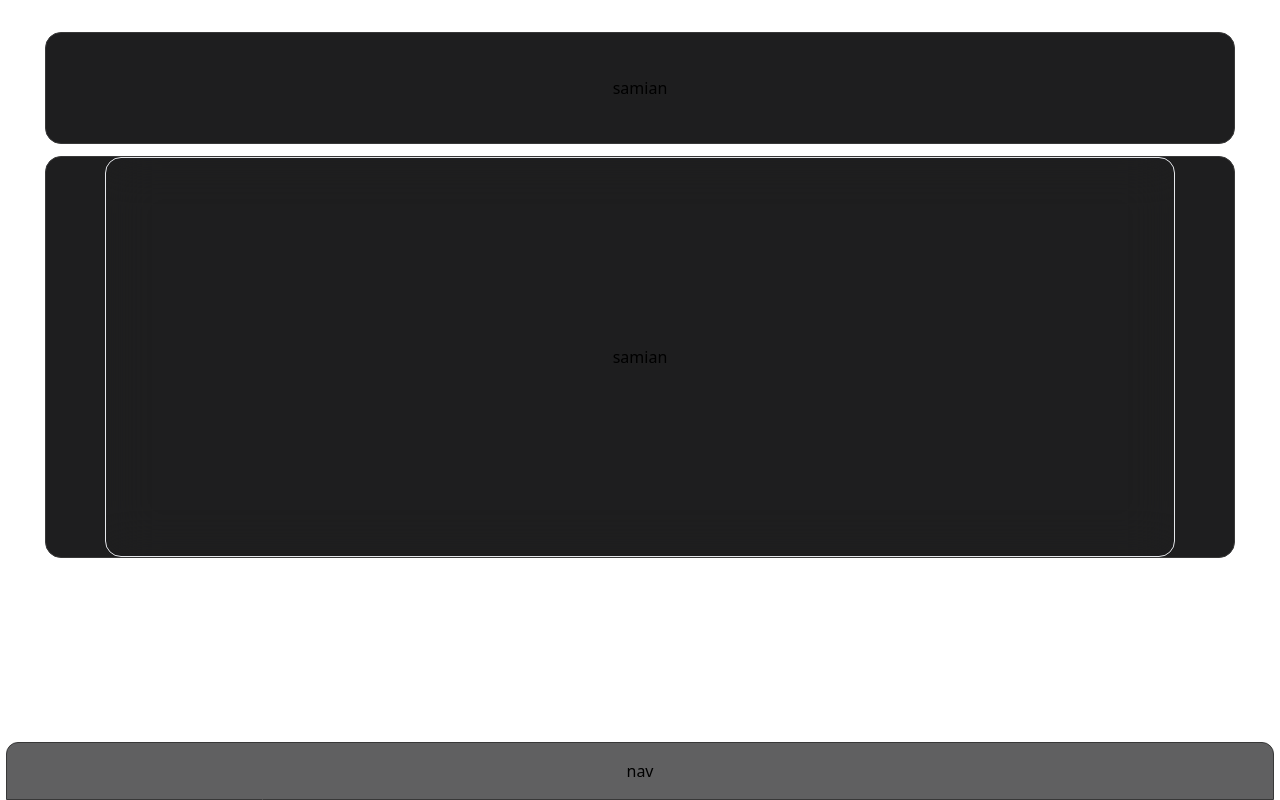
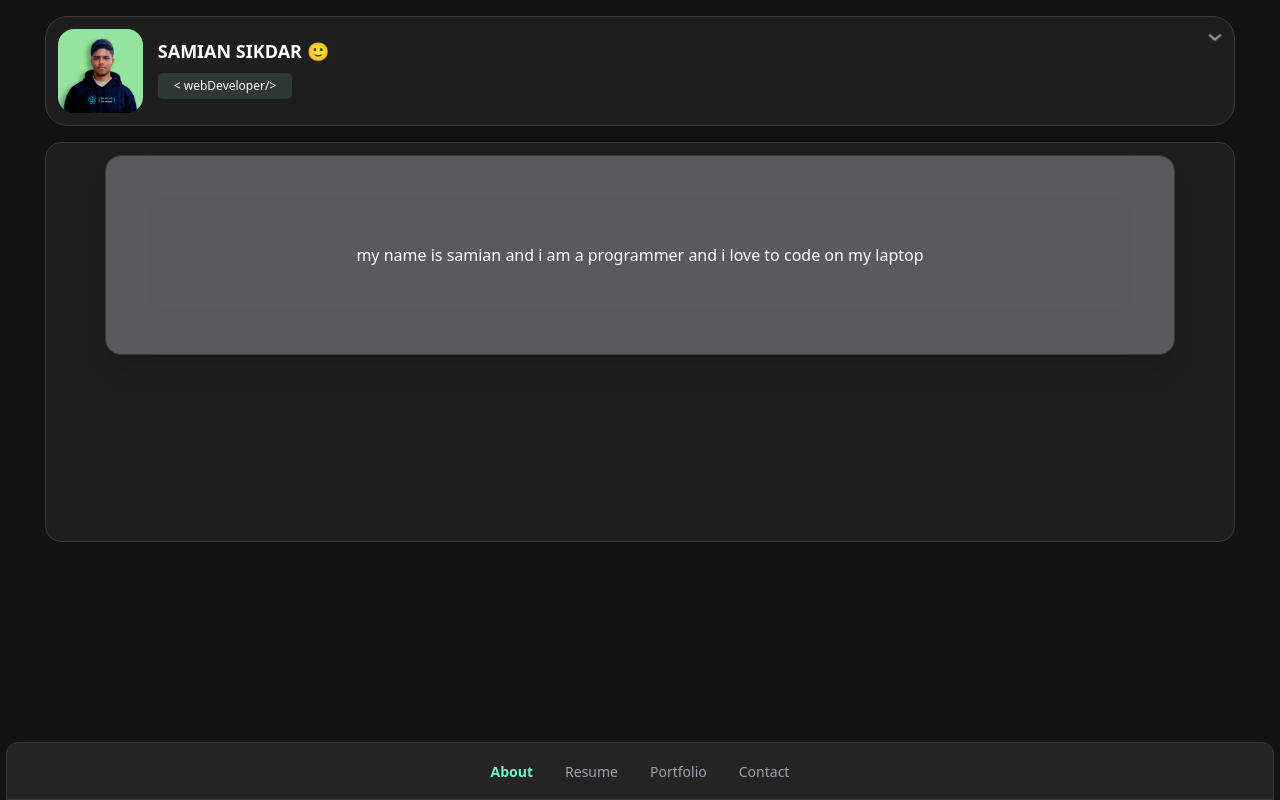
Before and after one commit to SAMIAN04/portfolio, a React (Vite) app: page / in a window 1280 px wide. Built offline with nearby package versions, Linux system fonts and the light colour scheme; a web font is replaced by a local one.

Commit message:
added profile photo. editted all the content boxes and cards. added active navbar.

```diff
--- a/index.html
+++ b/index.html
@@ -13,7 +13,7 @@
     <title>PORTFOLIO</title>
   </head>
   <body
-    class="dark:bg-[#121212] dark:text-white flex justify-center items-center content-center"
+    class=" text-white flex justify-center items-center content-center"
   >
     <div id="root"></div>
     <script type="module" src="/src/main.jsx"></script>
--- a/src/App.css
+++ b/src/App.css
@@ -102,6 +102,7 @@ section {
 }
 body {
   line-height: 1;
+  background-color: #121212;
 }
 ol,
 ul {
--- a/src/App.jsx
+++ b/src/App.jsx
@@ -1,24 +1,62 @@
 import "./App.css";
+import { FontAwesomeIcon } from "@fortawesome/react-fontawesome";
+import { faAngleDown } from "@fortawesome/free-solid-svg-icons";
 import Card from "./components/Card";
 import Section from "./components/Section";
+import { useState } from "react";
+import Nav from "./components/Nav";
 
 function App() {
+  const [isExpanded, setIsExpanded] = useState(false);
+
+  const toggleExpand = () => {
+    setIsExpanded(!isExpanded);
+  };
+
   return (
     <>
-      <main className=" min-h-[640px] max-h-0[1080]  min-w-[360px] max-w-[1910] w-[99vw] overflow-x-hidden overflow-y-scroll flex justify-center items-center flex-col gap-3">
-        <div className="h-[112px] flex justify-center items-center bg-main w-[93vw] rounded-2xl mt-5 border-[1px] border-[#383838]">samian</div>
+      <main className="min-h-[640px] max-h-0[1080] min-w-[360px] max-w-[1910] w-[99vw] overflow-x-hidden overflow-y-scroll flex items-center flex-col gap-4 text-white">
+        <div
+          className={`flex  bg-[#1e1e1f] w-[93vw] rounded-[1.4rem] mt-4 border-[1px] border-[#383838] relative duration-700 ${
+            isExpanded ? "h-[322px]" : "h-[110px]"
+          } `}
+        >
+          {/*down arrow */}
+          <span
+            className={`${
+              isExpanded ? "rotate-180" : "rotate-0"
+            } absolute top-2 right-3 duration-300`}
+          >
+            {!isExpanded ? (
+              <FontAwesomeIcon
+                className={`text-gray-400  text-[1rem] transform duration-900 `}
+                onClick={toggleExpand}
+                icon={faAngleDown}
+                bounce
+              />
+            ) : (
+              <FontAwesomeIcon
+                className={`text-gray-400  text-[1.2rem] transform duration-300 `}
+                onClick={toggleExpand}
+                icon={faAngleDown}
+              />
+            )}
+          </span>
+          {/* image */}
+          <img src="src/assets/me1.jpg" alt="my pic" className="w-[85px] rounded-2xl left-3 top-3 absolute" />
+          <p className="flex absolute top-5 left-28 font-semibold text-lg">SAMIAN SIKDAR 🙂</p>
+          <div className="top-14 left-28 w-[fit-content] bg-[#44594d77] font-light  px-4 py-1 text-[12px] rounded-[5px] absolute">&lt; webDeveloper/&gt;</div>
+      </div>
         <div>
           <Section>
             <Card>
-              samian
-              </Card >
+              my name is samian and i am a programmer and i love to code on my
+              laptop
+            </Card>
           </Section>
         </div>
-        <nav className="h-[57.6px] w-[99vw] flex justify-center items-center bg-[#2b2b2cbf] fixed  bottom-0 z-0 backdrop-blur-xl rounded-tr-xl rounded-tl-xl border-[1px] border-[#383838]">
-        nav
-        </nav>
+        <Nav/>
       </main>
-
     </>
   );
 }
--- a/src/components/Card.jsx
+++ b/src/components/Card.jsx
@@ -1,10 +1,14 @@
-import React from 'react'
+import React from 'react';
 
 // eslint-disable-next-line react/prop-types
-function Card({children}) {
+function Card({ children }) {
   return (
-    <div className='bg-grad backdrop-blur-xl min-h-[400px] max-h-[1080px]  min-w-[300px] max-w-[1910] w-[90%] rounded-2xl border-[1px]  flex justify-center items-center'>{ children}</div>
-)
+    <div className="backdrop-blur-xl min-h-[200px] max-h-[400px] h-fit min-w-[300px] max-w-[1910px] w-[90%] rounded-2xl border-[1px] border-[#383838] shadow-xl flex justify-center items-center bg-[#aaacb16c]  text-ellipsis whitespace-normal overflow-x-hidden  scroll p-3">
+
+        {children}
+
+    </div>
+  );
 }
 
-export default Card
+export default Card;
--- /dev/null
+++ b/src/components/Nav.jsx
@@ -0,0 +1,33 @@
+import React, { useState } from 'react';
+
+function Nav() {
+  const [activeItem, setActiveItem] = useState('About');
+
+  const handleItemClick = (item) => {
+    setActiveItem(item);
+  };
+
+  return (
+    <nav className="h-[57.6px] w-[99vw] flex justify-center items-center bg-[#2b2b2cbf] fixed bottom-0 z-0 backdrop-blur-xl rounded-tr-xl rounded-tl-xl border-[1px] border-[#383838]">
+      <div>
+        <ol className="flex gap-8 text-[14px]">
+          {['About', 'Resume', 'Portfolio', 'Contact'].map((item) => (
+            <li
+              key={item}
+              onClick={() => handleItemClick(item)}
+              className={`cursor-pointer ${
+                activeItem === item
+                  ? 'text-[#72fcc2fb] font-semibold'  // Active state styling
+                  : 'text-gray-400'
+              }`}
+            >
+              {item}
+            </li>
+          ))}
+        </ol>
+      </div>
+    </nav>
+  );
+}
+
+export default Nav;
--- a/src/components/Section.jsx
+++ b/src/components/Section.jsx
@@ -3,7 +3,7 @@ import React from 'react'
 // eslint-disable-next-line react/prop-types
 function Section({children}) {
   return (
-      <div className='bg-main min-h-[400px] max-h-[1080px]  min-w-[360px] max-w-[1910] w-[93vw] rounded-2xl border-[1px] border-[#383838] mb-[70px] flex justify-center items-center'>{ children}</div>
+      <div className='bg-[#1e1e1f] min-h-[400px] max-h-[1080px] pt-3 min-w-[360px] max-w-[1910] w-[93vw] rounded-2xl border-[1px] border-[#383838] mb-[70px] flex justify-center text-ellipsis whitespace-normal backdrop:blur-2xl'>{ children}</div>
   )
 }
 
--- a/tailwind.config.js
+++ b/tailwind.config.js
@@ -1,16 +1,77 @@
 /** @type {import('tailwindcss').Config} */
-// eslint-disable-next-line no-undef
 module.exports = {
+  darkMode: ["class"],
   content: [
-    "./index.html",
-    "./src/**/*.{js,jsx,ts,tsx}",
+    './pages/**/*.{js,jsx}',
+    './components/**/*.{js,jsx}',
+    './app/**/*.{js,jsx}',
+    './src/**/*.{js,jsx}',
   ],
+  prefix: "",
   theme: {
+    container: {
+      center: true,
+      padding: "2rem",
+      screens: {
+        "2xl": "1400px",
+      },
+    },
     extend: {
       colors: {
-       main:'#1e1e1f',
+        border: "hsl(var(--border))",
+        input: "hsl(var(--input))",
+        ring: "hsl(var(--ring))",
+        background: "hsl(var(--background))",
+        foreground: "hsl(var(--foreground))",
+        primary: {
+          DEFAULT: "hsl(var(--primary))",
+          foreground: "hsl(var(--primary-foreground))",
+        },
+        secondary: {
+          DEFAULT: "hsl(var(--secondary))",
+          foreground: "hsl(var(--secondary-foreground))",
+        },
+        destructive: {
+          DEFAULT: "hsl(var(--destructive))",
+          foreground: "hsl(var(--destructive-foreground))",
+        },
+        muted: {
+          DEFAULT: "hsl(var(--muted))",
+          foreground: "hsl(var(--muted-foreground))",
+        },
+        accent: {
+          DEFAULT: "hsl(var(--accent))",
+          foreground: "hsl(var(--accent-foreground))",
+        },
+        popover: {
+          DEFAULT: "hsl(var(--popover))",
+          foreground: "hsl(var(--popover-foreground))",
+        },
+        card: {
+          DEFAULT: "hsl(var(--card))",
+          foreground: "hsl(var(--card-foreground))",
+        },
+      },
+      borderRadius: {
+        lg: "var(--radius)",
+        md: "calc(var(--radius) - 2px)",
+        sm: "calc(var(--radius) - 4px)",
+      },
+      keyframes: {
+        "accordion-down": {
+          from: { height: "0" },
+          to: { height: "var(--radix-accordion-content-height)" },
+        },
+        "accordion-up": {
+          from: { height: "var(--radix-accordion-content-height)" },
+          to: { height: "0" },
+        },
+      },
+      animation: {
+        "accordion-down": "accordion-down 0.2s ease-out",
+        "accordion-up": "accordion-up 0.2s ease-out",
       },
     },
   },
-  plugins: [],
+  plugins: [require("tailwindcss-animate")],
 }
```
Also changed, not shown: package.json (+8 -1 lines), components.json (added), 1 other file (tests, documents, lock files or other folders).
